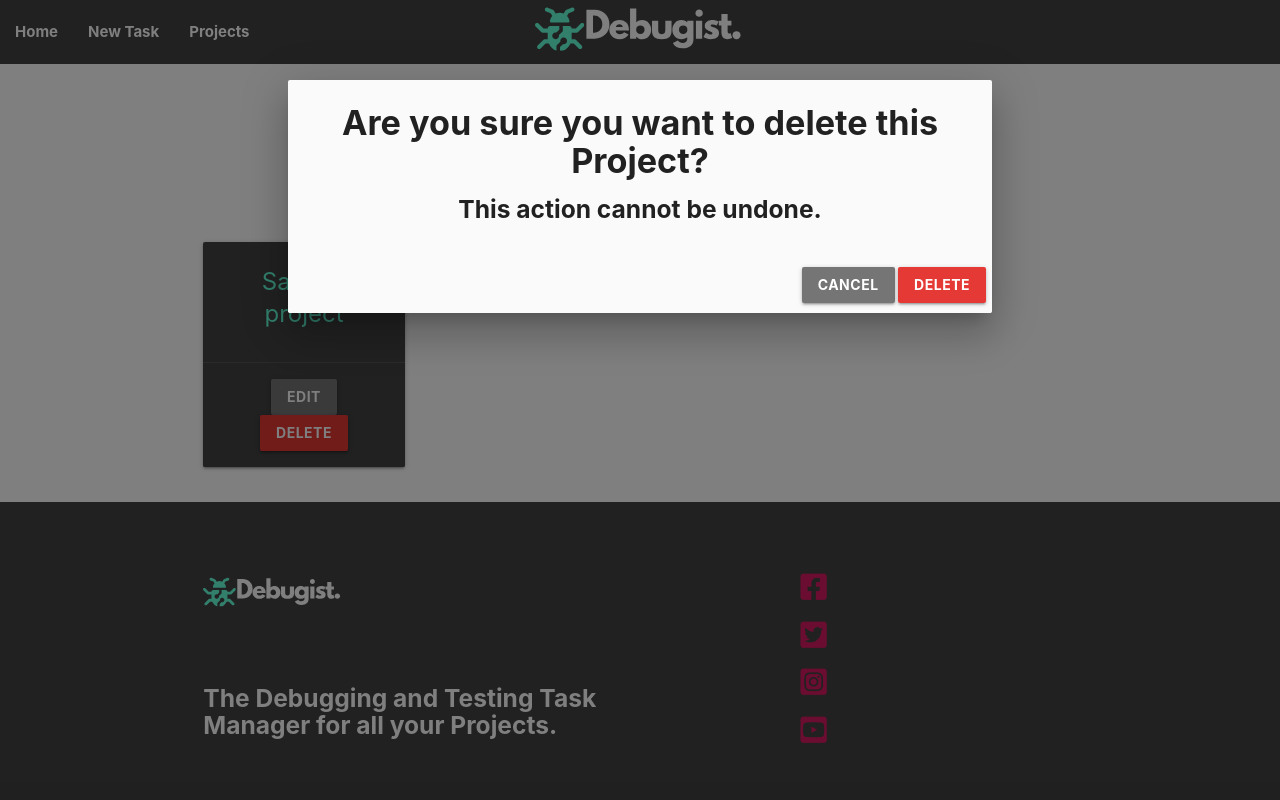
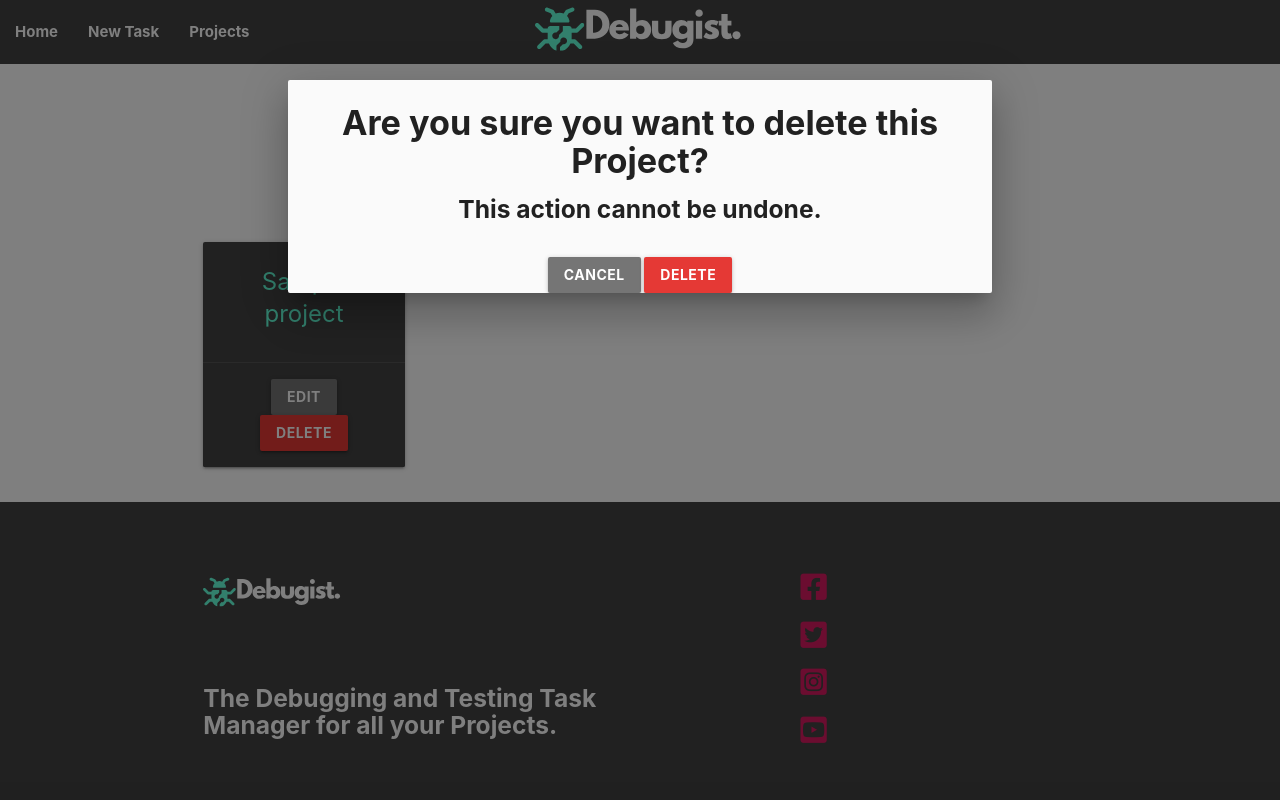
Before and after one commit to develosi/debugist-project, a Flask app: page /projects in a window 1280 px wide, after a click on "DELETE". Run offline with Flask 2, Linux system fonts and the light colour scheme; tables that the repository leaves empty hold one stand-in row (values such as "Sample post"); some libraries are stand-ins or nearby versions.

Commit message:
Update format for modal footer section and href

```diff
--- a/debugist/templates/projects.html
+++ b/debugist/templates/projects.html
@@ -33,8 +33,8 @@
                             <h4><b>Are you sure you want to delete this Project?</b></h4>
                             <h5><b>This action cannot be undone.</b></h5>
                         </div>
-                        <div class="modal-footer center-align">
-                            <a href="{{ url_for('projects') }}" class="modal-close btn grey darken-1">Cancel</a>
+                        <div class="center-align">
+                            <a class="modal-close btn grey darken-1">Cancel</a>
                             <a href="{{ url_for('delete_project', project_id=project.id) }}" class="btn red darken-1">Delete</a>
                         </div>
                     </div>
```
